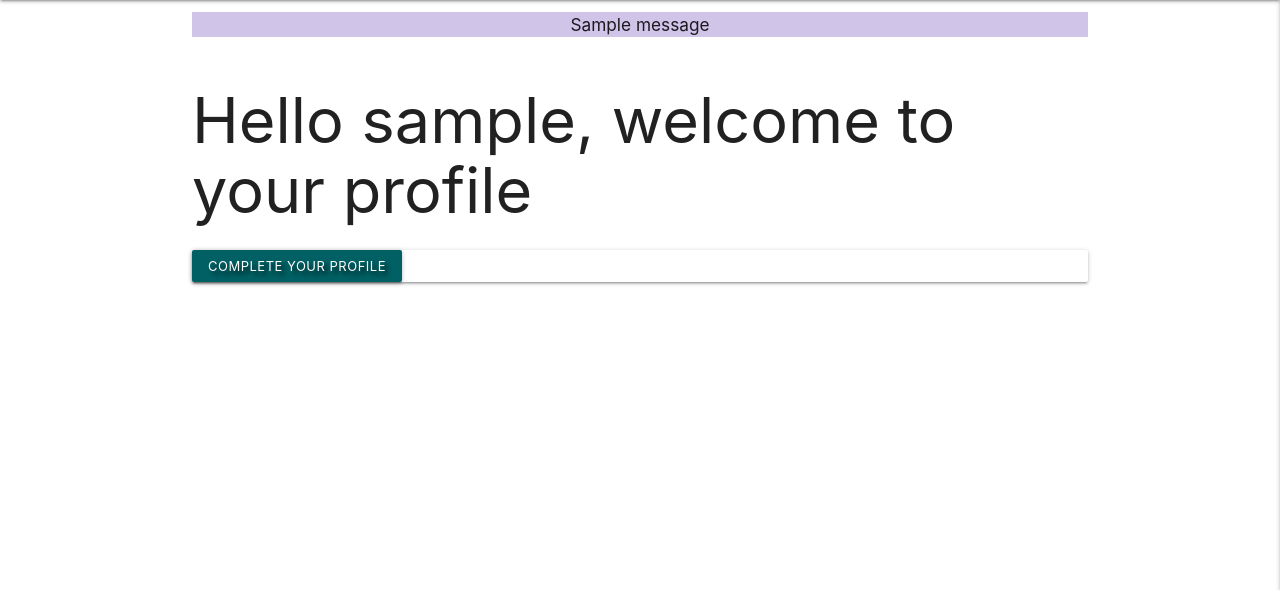
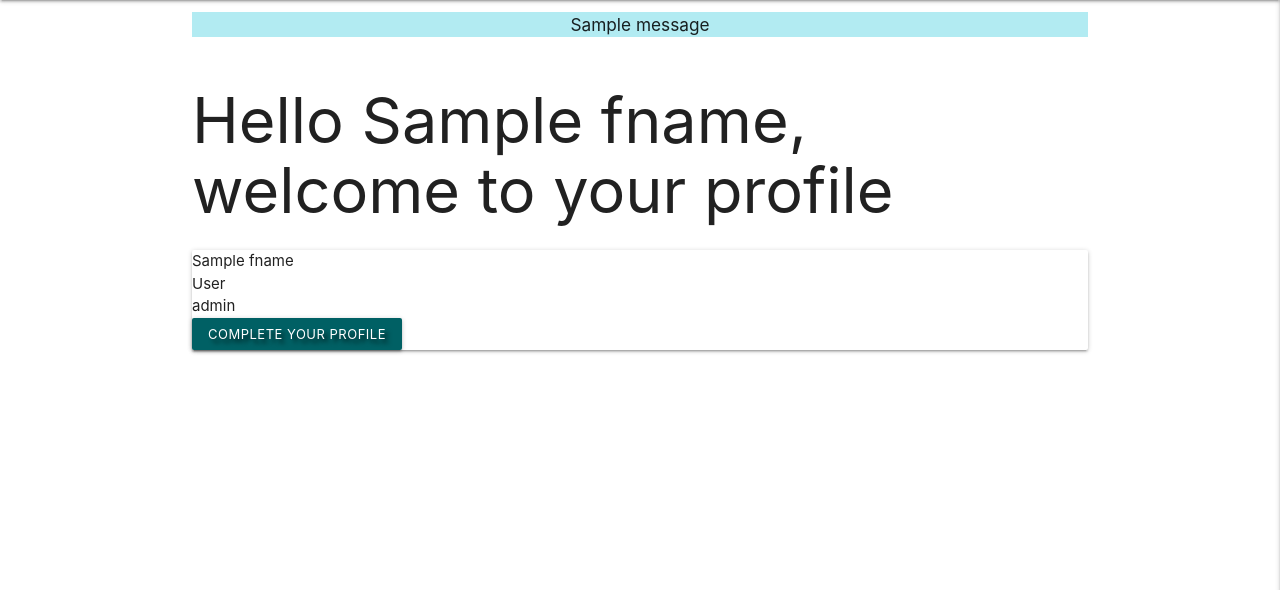
Before and after one commit to AwsSG/wurc, a Flask app: page /profile/1 in a window 1280 px wide. Shown: the part 64-654 px from the top of the page. Run offline with Flask 2, Linux system fonts and the light colour scheme; the visitor is signed in with stand-in values (Sample User, id 1); one stand-in notice (Sample message) is shown; a database or web service that is not in the repository returns one stand-in record (values such as "Sample title"); some libraries are stand-ins or nearby versions.

Commit message:
Added items contents from the database for the profile page

```diff
--- a/run.py
+++ b/run.py
@@ -106,7 +106,7 @@ def log_in():
 def profile(username):
     # grab the session's user username from db
     username = mongo.db.members.find_one(
-        {"username": session["user"]})["username"]
+        {"username": session["user"]})
     if session["user"]:
         return render_template("profile.html", username=username)
 
--- a/templates/base.html
+++ b/templates/base.html
@@ -52,7 +52,7 @@
             {% if messages %}
                 {% for message in messages %}
                     <div class="row flash-msgs">
-                        <h6 class="center-align deep-purple lighten-4">{{ message }}</h6>
+                        <h6 class="center-align cyan lighten-4">{{ message }}</h6>
                     </div>
                 {% endfor %}
             {% endif %}
--- a/templates/fill_prof.html
+++ b/templates/fill_prof.html
@@ -1,7 +1,7 @@
 {% extends "base.html" %}
 {% block content %}
 
-<h5>Hello {{ username }}, complete your profile to get best results</h5>
+<h5>Hello {{ username.capitalize }}, complete your profile to get best results</h5>
 
 <div class="row">
     <form class="col s12">
--- a/templates/profile.html
+++ b/templates/profile.html
@@ -1,13 +1,18 @@
 {% extends "base.html" %}
 {% block content %}
 
-<h1>Hello {{ username }}, welcome to your profile</h1>
-
-<!-- check if it is a company or individual account -->
+<h1>Hello {{ username.fname }}, welcome to your profile</h1>
 
 <div class="row">
     <div class="card">
-        <a href="{{ url_for('fill_prof', username=username) }}" class="btn-small cyan darken-4 txt-shadow">Complete your profile</a>
+
+        {{ username.fname }} <br>
+        {{ username.lname }} <br>
+        {{ username.job_role }} <br>
+
+
+        <a href="{{ url_for('fill_prof', username=username) }}" class="btn-small cyan darken-4 txt-shadow">Complete your
+            profile</a>
     </div>
 </div>
 
```
